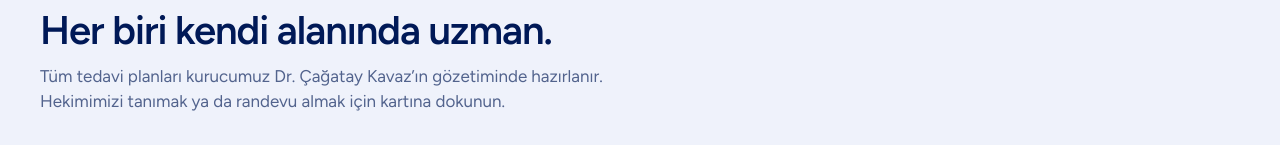
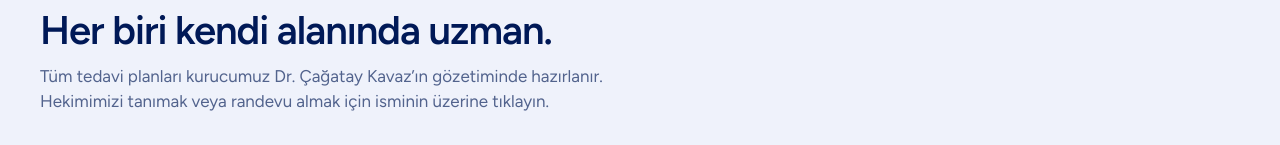
Before and after one commit to sina-sinora/dentvibe-landing, a plain HTML site: page index.html in a window 1280 px wide. Shown: the part 1698-1843 px from the top of the page. Drawn offline with Linux system fonts and the light colour scheme.

Commit message:
Doctors section: clearer call to action
Co-Authored-By: Claude Opus 5.5 <noreply@anthropic.com>

```diff
--- a/index.html
+++ b/index.html
@@ -638,7 +638,7 @@ a.row:hover,a.row:active{background:rgb(255 255 255 / .05)}
       <div class="sec-head" data-reveal>
         <p class="eyebrow" data-t="docEyebrow">Hekimlerimiz</p>
         <h2 id="doctors-title" data-t="docTitle">Her biri kendi alanında uzman.</h2>
-        <p class="sub" data-t="docSub">Tüm tedavi planları kurucumuz Dr. Çağatay Kavaz’ın gözetiminde hazırlanır. Hekimimizi tanımak ya da randevu almak için kartına dokunun.</p>
+        <p class="sub" data-t="docSub">Tüm tedavi planları kurucumuz Dr. Çağatay Kavaz’ın gözetiminde hazırlanır. Hekimimizi tanımak veya randevu almak için isminin üzerine tıklayın.</p>
       </div>
       <div class="rail-wrap" data-reveal style="--i:1">
         <div class="rail-nav" id="docs-nav"><button type="button" data-rail-prev aria-label="Önceki" data-t-aria="prevGen"><svg class="ic"><use href="#i-l"/></svg></button><button type="button" data-rail-next aria-label="Sonraki" data-t-aria="nextGen"><svg class="ic"><use href="#i-r"/></svg></button></div>
@@ -931,7 +931,7 @@ const T = {
     dockL1:'WhatsApp’tan randevu al', dockMany:n=>`${n} tedavi seçildi`, callClinic:'Kliniği arayın',
     resEyebrow:'Gerçek sonuçlar', resTitle:'Hastalarımızın öncesi ve sonrası.', resSub:'Karşılaştırmak için çizgiyi sağa sola kaydırın. Her hastanın sonucu farklıdır; tedavi planınız muayeneden sonra size özel hazırlanır.',
     resGallery:'Tüm gülüş galerisi', before:'Öncesi', after:'Sonrası', cmpRange:'Öncesi ve sonrası karşılaştırması', cases:'Vakalar',
-    docEyebrow:'Hekimlerimiz', docTitle:'Her biri kendi alanında uzman.', docSub:'Tüm tedavi planları kurucumuz Dr. Çağatay Kavaz’ın gözetiminde hazırlanır. Hekimimizi tanımak ya da randevu almak için kartına dokunun.',
+    docEyebrow:'Hekimlerimiz', docTitle:'Her biri kendi alanında uzman.', docSub:'Tüm tedavi planları kurucumuz Dr. Çağatay Kavaz’ın gözetiminde hazırlanır. Hekimimizi tanımak veya randevu almak için isminin üzerine tıklayın.',
     founder:'Kurucu', about:'Tanıyın', teamCap:'Dentvibe ekibi, Kadıköy.', teamAlt:'Dentvibe hekimleri klinikte bir arada', allDoctors:'Tüm hekimlerimiz',
     consultWith:n=>`${n} ile randevu al`, fullProfile:'Hekim ekibimiz', close:'Kapat',
     revEyebrow:'Hasta yorumları', revTitle:'Hastalarımız ne diyor?', googleReviews:'Google yorumları', allReviews:'Tüm hasta yorumları', revNote:'Yorumlar hastalarımızın kendi ifadeleriyle, kısaltılarak verilmiştir.',
```
